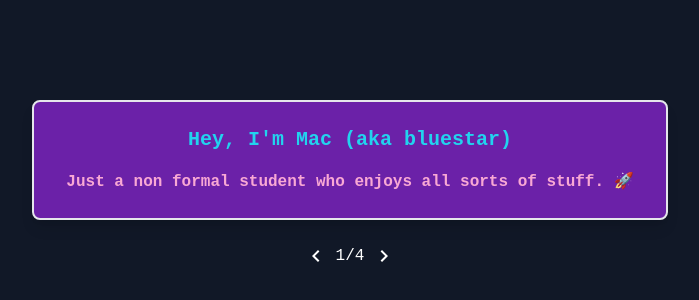
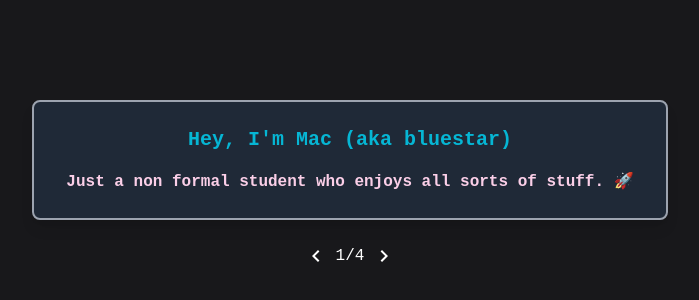
Before and after one commit to alsobluestar/me, a React (Vite) app: page / in a window 1280 px wide. Shown: the part 208-508 px from the top of the page, without its empty margins (290-989 px from the left). Built offline with nearby package versions, Linux system fonts and the light colour scheme; no server answers; a web font is replaced by a local one; what tailwind-dracula would draw is missing.

Commit message:
a little adjustment

```diff
--- a/src/App.jsx
+++ b/src/App.jsx
@@ -7,10 +7,12 @@ import pop from './mc-pop.mp3';
 const App = () => {
   const [play] = useSound(pop);
 
-  const containerClass = "bg-gray-900 min-h-screen flex flex-col items-center justify-center p-1";
-  const cardClass = "bg-purple-800 mb-2 p-6 rounded-lg shadow-lg text-center border-2 border-gray-200 w-full md:w-2/3 lg:w-1/2";
-  const sectionTitleClass = "text-xl text-cyan-400 font-bold mb-4";
-  const cardContentClass = "text-pink-300 font-semibold";
+
+  const containerClass = "bg-zinc-900 min-h-screen flex flex-col items-center justify-center p-1";
+  const cardClass = "bg-gray-800 mb-2 p-6 rounded-lg shadow-lg text-center border-2 border-gray-400 w-full md:w-2/3 lg:w-1/2";
+  const sectionTitleClass = "text-xl text-cyan-500 font-bold mb-4";
+  const cardContentClass = "text-pink-200 font-semibold";
+
 
   const data = [
     {
```
